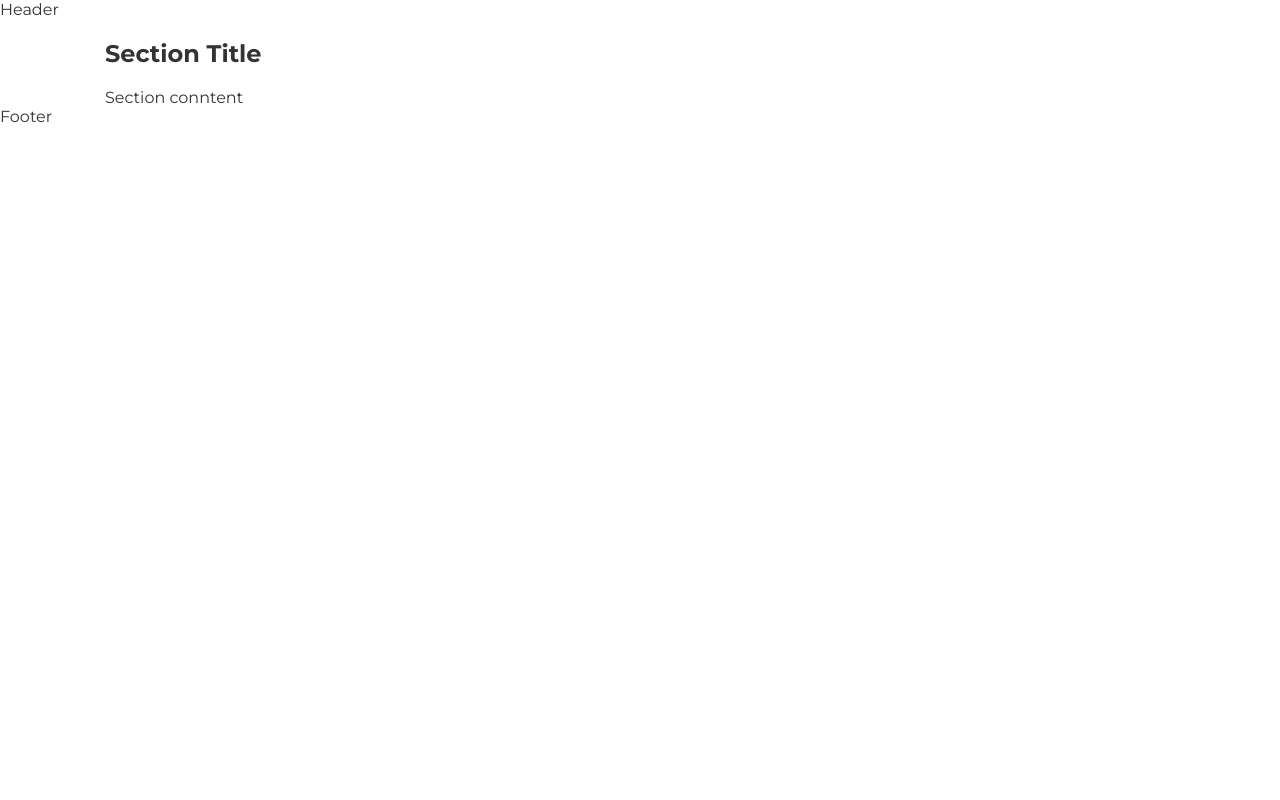
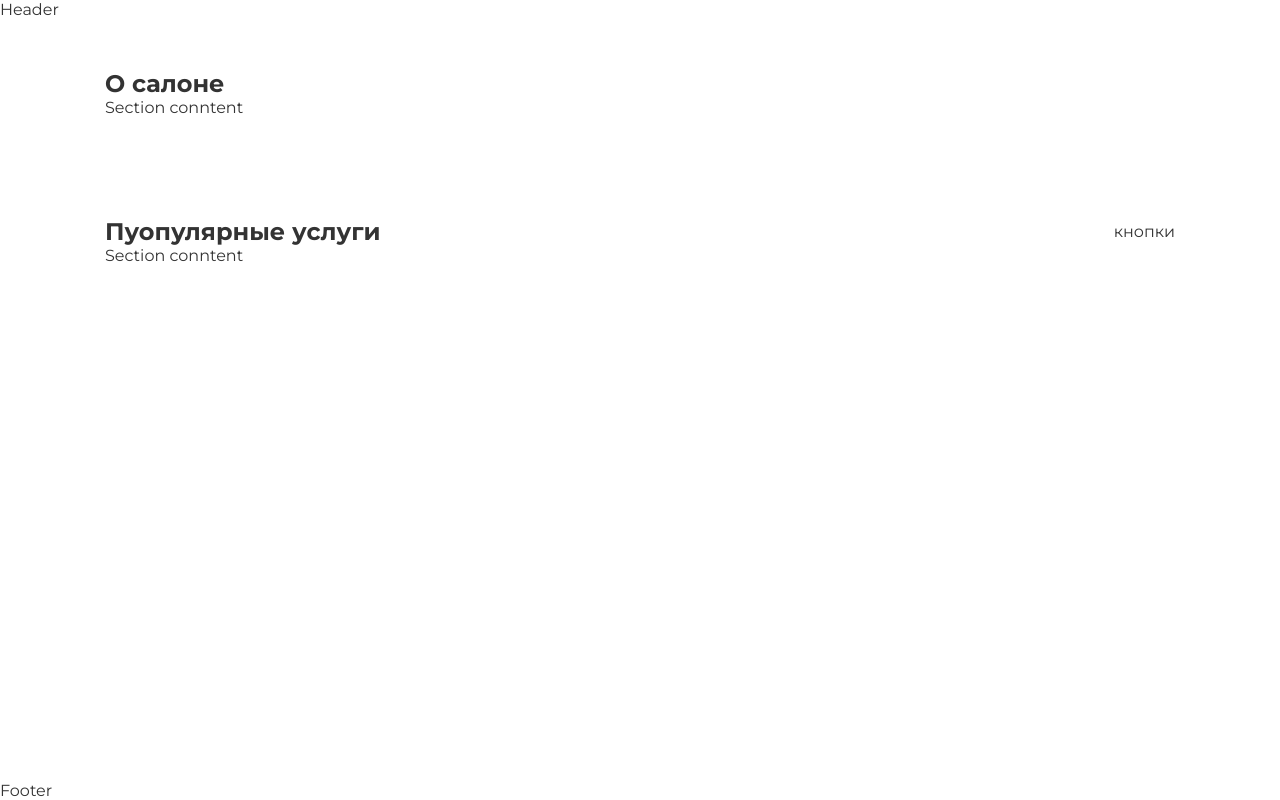
Before and after one commit to mrl444/sprint1, a plain HTML site: page index.html in a window 1280 px wide. Drawn offline with Linux system fonts and the light colour scheme.

Commit message:
sections and css

```diff
--- a/index.html
+++ b/index.html
@@ -22,10 +22,26 @@
             <section class="section">
                 <div class="container">
                     <div class="section-header">
-                        <h2 class="section-title">Section Title</h2>
+                        <h2 class="section-title">О салоне</h2>
 
                         <div class="section-actions">
 
+                        </div>
+                    </div>
+
+                    <div class="section-inner">
+                        Section conntent
+                    </div>
+                </div>
+            </section>
+
+            <section class="section">
+                <div class="container">
+                    <div class="section-header">
+                        <h2 class="section-title">Пуопулярные услуги</h2>
+
+                        <div class="section-actions">
+                            кнопки
                         </div>
                     </div>
 
--- a/main.css
+++ b/main.css
@@ -21,6 +21,10 @@ body{
     flex-direction: column;
 }
 
+.main{
+    flex: 1;
+}
+
 .header, .footer{
     flex-shrink: 0;
 }
@@ -29,4 +33,19 @@ body{
     max-width: 1100px;
     margin: auto;
     padding: 0 15px;
+    width: 100%;
 }
+
+.section{
+    padding: 50px 0;
+}
+
+.section-header {
+    display: flex;
+    justify-content: space-between;
+    align-items: center;
+}
+
+.section-title {
+    margin: 0;
+}
```
